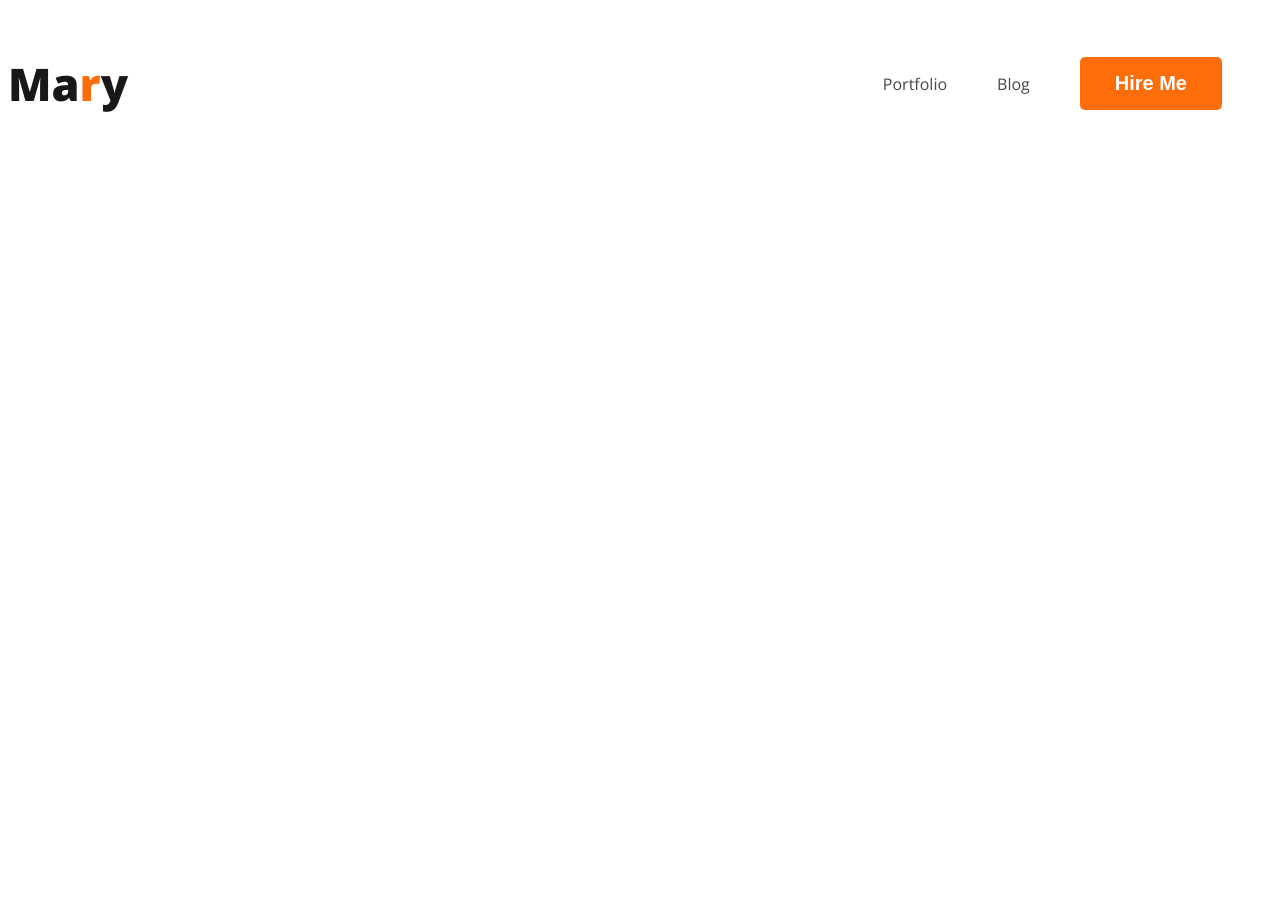
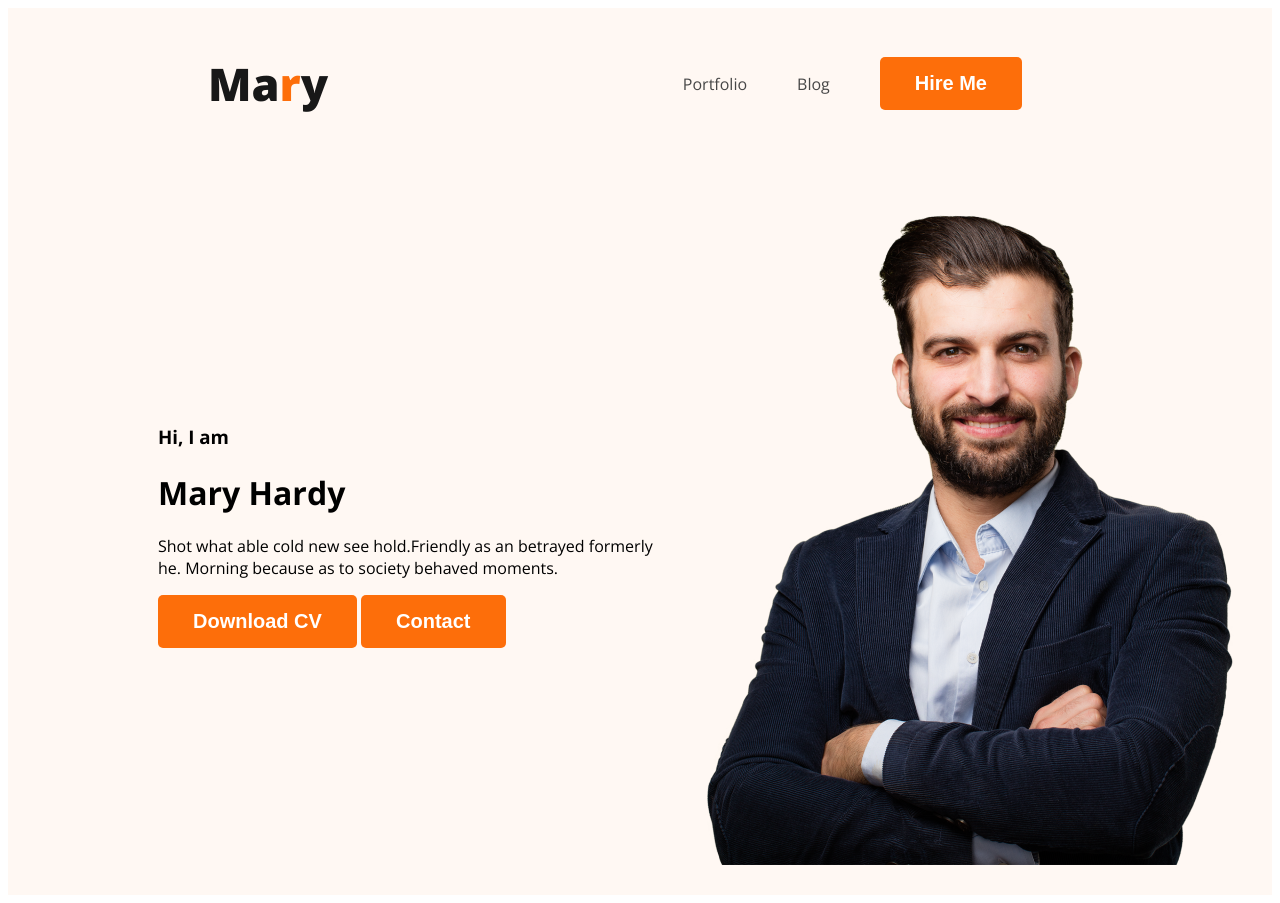
Before and after one commit to ImtiajAhammadNayem/web_developer_portfolio, a plain HTML site: page index.html in a window 1280 px wide. Before the commit the page ends 800 px from the top, so only its background shows below. Drawn offline with nearby package versions, Linux system fonts and the light colour scheme.

Commit message:
added pic

```diff
--- a/index.html
+++ b/index.html
@@ -11,7 +11,7 @@
     <link rel="stylesheet" href="styles/portfoli.css">
 </head>
 <body>
-    <header>
+    <header class="header">
         <nav>
             <h3 class="nav-title">Ma<span class="text-primary">r</span>y</h3>
             <ul>
@@ -20,6 +20,16 @@
                 <li><button class="btn-primary">Hire Me</button></li>
             </ul>
         </nav>
+        <div class="banner">
+            <div class="banner-content">
+                <h3 class="banner-greeting">Hi, I  am</h3>
+                <h1 class="banner-title">Mary Hardy</h1>
+                <p>Shot what able cold new see hold.Friendly as an betrayed formerly he. Morning because as to society behaved moments.</p>
+                <button class="btn-primary">Download CV</button>
+                <button class="btn-primary">Contact</button>
+            </div>
+            <img class="profile-pic" src="images/hardy.png" alt="">
+        </div>
     </header>
     <main>
 
--- a/styles/portfoli.css
+++ b/styles/portfoli.css
@@ -20,12 +20,13 @@ nav{
     display: flex;
     justify-content: space-between;
     align-items: center;
+    margin: 0 200px;
 }
 
 .nav-title {
     color: #181818;
-font-size: 45px;
-font-weight: 800;
+    font-size: 45px;
+    font-weight: 800;
 }
 
 nav > ul{
@@ -42,3 +43,15 @@ nav a{
     text-decoration: none;
     color: #474747;
 }
+
+.header{
+    background-color: #FFF8F3;
+}
+.banner{
+    padding: 30px 30px 30px 150px;
+    display: flex;
+    align-items: center;
+}
+.banner.profile-pic{
+    width: 500px;
+}
```
